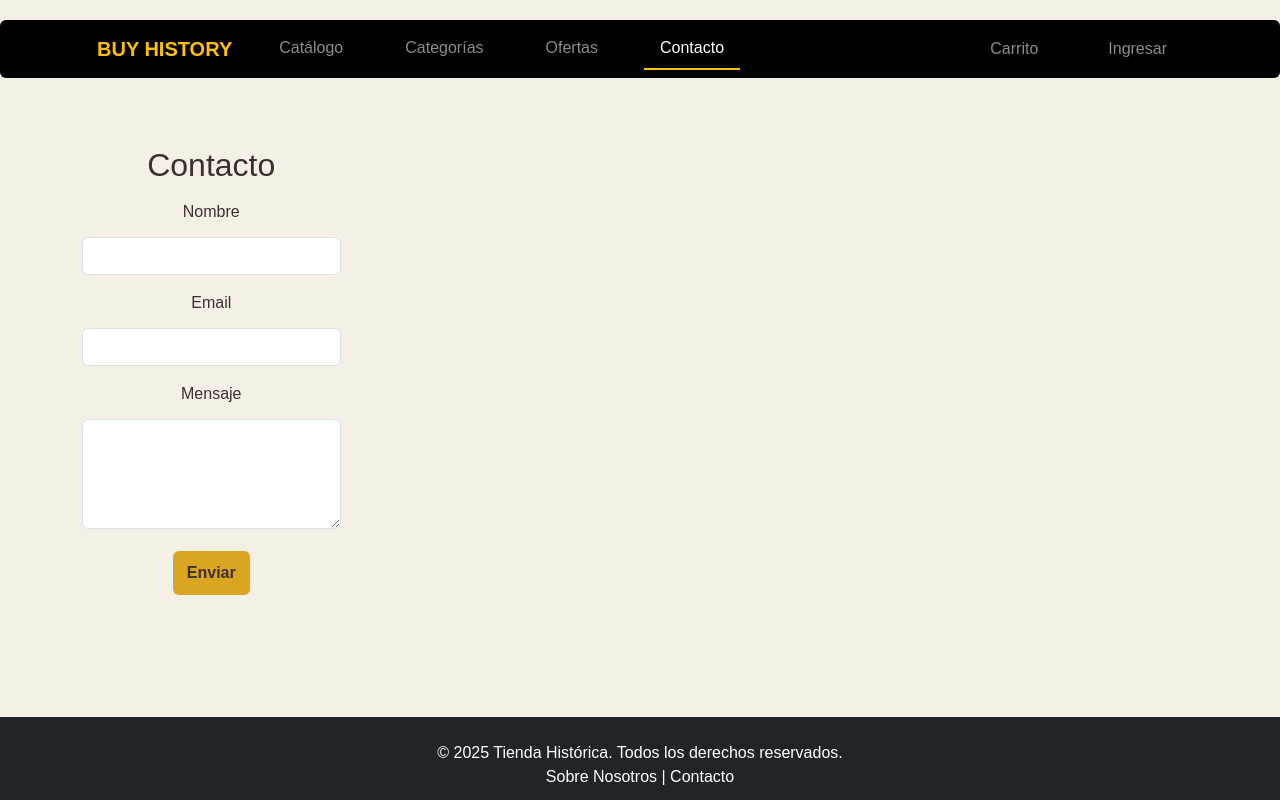
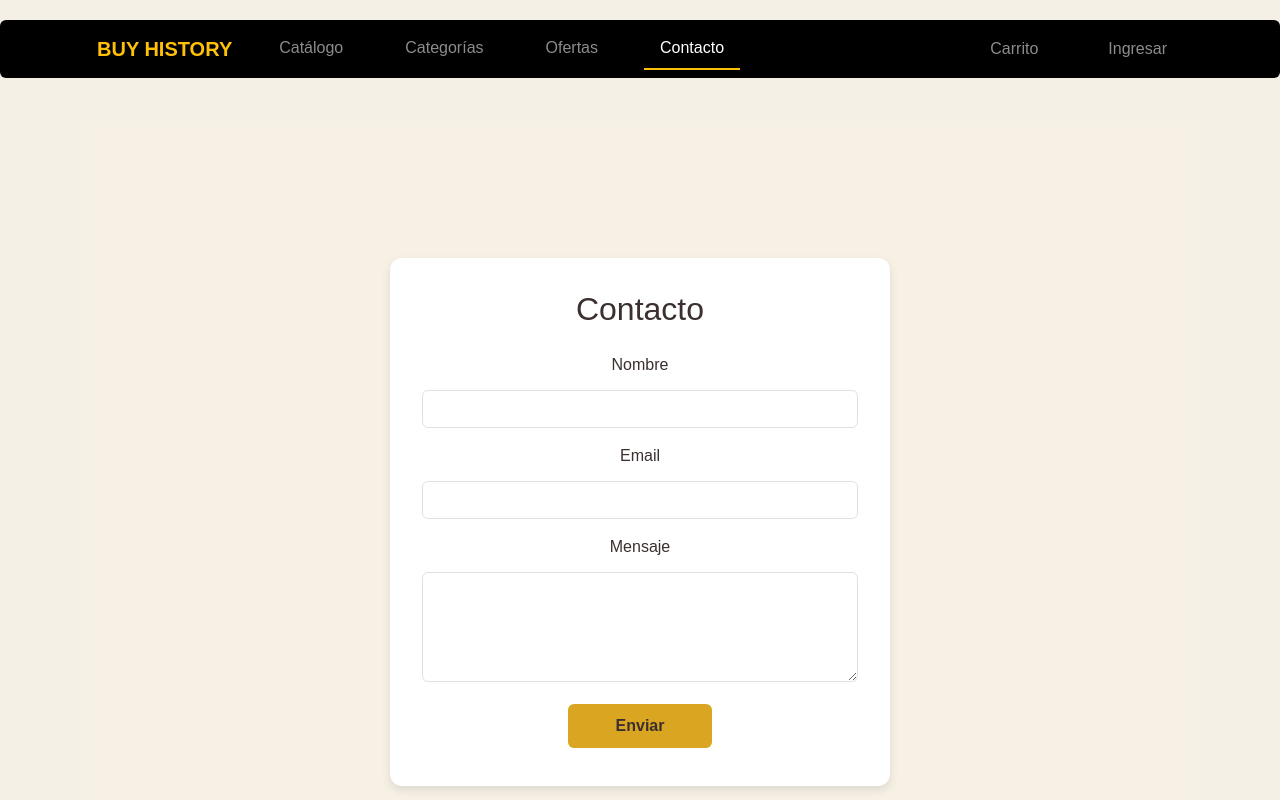
Before and after one commit to juanjosesoto29/BuyHistoryV2, a React (Vite) app: page /contacto in a window 1280 px wide. Shown: the top 800 px of the page. Built offline with nearby package versions, Linux system fonts and the light colour scheme.

Commit message:
css a form
aaa

```diff
--- a/src/pages/Contact.jsx
+++ b/src/pages/Contact.jsx
@@ -1,5 +1,5 @@
-// src/pages/Contact.jsx
 import { useState } from 'react'
+import '../styles/contact.css' // 👈 importa tu CSS personalizado
 
 export default function Contact() {
   const [form, setForm] = useState({ nombre:'', email:'', mensaje:'' })
@@ -10,10 +10,10 @@ export default function Contact() {
   }
 
   return (
-    <div className="row justify-content-center py-4">
-      <div className="col-12 col-md-8 col-lg-6">
-        <h2>Contacto</h2>
-        <form className="mt-3" onSubmit={submit}>
+    <div className="contact-page">
+      <div className="contact-card">
+        <h2 className="text-center mb-4">Contacto</h2>
+        <form onSubmit={submit}>
           <div className="mb-3">
             <label className="form-label">Nombre</label>
             <input className="form-control" required
@@ -29,7 +29,9 @@ export default function Contact() {
             <textarea className="form-control" rows="4" required
               value={form.mensaje} onChange={e=>setForm({...form, mensaje:e.target.value})}/>
           </div>
-          <button className="btn btn-dark">Enviar</button>
+          <div className="text-center">
+            <button className="btn btn-warning px-5">Enviar</button>
+          </div>
         </form>
       </div>
     </div>
--- a/src/pages/Login.jsx
+++ b/src/pages/Login.jsx
@@ -1,6 +1,6 @@
-// src/pages/Login.jsx
 import { useNavigate, Link } from 'react-router-dom'
 import { useState } from 'react'
+import '../styles/contact.css' // Reutilizamos el mismo CSS del contacto
 
 export default function Login() {
   const nav = useNavigate()
@@ -8,18 +8,15 @@ export default function Login() {
 
   const submit = (e) => {
     e.preventDefault()
-    // Simulación login: persistimos un usuario mínimo
     const user = { name: form.email.split('@')[0], email: form.email }
     localStorage.setItem('bh_user', JSON.stringify(user))
     nav('/cuenta')
   }
 
   return (
-    <div className="row justify-content-center py-4">
-      <div className="col-12 col-md-6 col-lg-4">
-        <div className="card shadow-sm">
-          <div className="card-body">
-            <h3 className="mb-3">Ingresar</h3>
+    <div className="contact-page"> {/* 👈 usamos el contenedor flex del contacto */}
+      <div className="contact-card"> {/* 👈 reutilizamos la tarjeta centrada */}
+        <h3 className="text-center mb-4">Iniciar sesión</h3>
         <form onSubmit={submit}>
           <div className="mb-3">
             <label className="form-label">Email</label>
@@ -31,14 +28,12 @@ export default function Login() {
             <input type="password" className="form-control" required
                    value={form.password} onChange={e=>setForm({...form, password: e.target.value})}/>
           </div>
-              <button className="btn btn-dark w-100">Entrar</button>
+          <button className="btn btn-warning w-100">Entrar</button>
         </form>
         <p className="mt-3 mb-0 text-center text-muted">
           ¿No tienes cuenta? <Link to="/registro">Regístrate</Link>
         </p>
       </div>
     </div>
-      </div>
-    </div>
   )
 }
--- a/src/pages/Register.jsx
+++ b/src/pages/Register.jsx
@@ -1,6 +1,6 @@
-// src/pages/Register.jsx
 import { useNavigate, Link } from 'react-router-dom'
 import { useState } from 'react'
+import '../styles/contact.css' // 👈 reutilizamos el mismo CSS del contacto
 
 export default function Register() {
   const nav = useNavigate()
@@ -8,42 +8,47 @@ export default function Register() {
 
   const submit = (e) => {
     e.preventDefault()
-    if (form.password.length < 6) return alert('La contraseña debe tener al menos 6 caracteres.')
+    if (form.password.length < 6) {
+      alert('La contraseña debe tener al menos 6 caracteres.')
+      return
+    }
+
     const user = { name: form.name.trim(), email: form.email }
     localStorage.setItem('bh_user', JSON.stringify(user))
-    nav('/login') // como pediste: al registrarse, luego ir al login
+    nav('/login') // redirige al login después del registro
   }
 
   return (
-    <div className="row justify-content-center py-4">
-      <div className="col-12 col-md-6 col-lg-4">
-        <div className="card shadow-sm">
-          <div className="card-body">
-            <h3 className="mb-3">Registro</h3>
+    <div className="contact-page"> {/* 👈 contenedor centrado */}
+      <div className="contact-card"> {/* 👈 tarjeta centrada */}
+        <h3 className="text-center mb-4">Registro</h3>
+
         <form onSubmit={submit}>
           <div className="mb-3">
             <label className="form-label">Nombre</label>
             <input className="form-control" required
               value={form.name} onChange={e=>setForm({...form, name: e.target.value})}/>
           </div>
+
           <div className="mb-3">
             <label className="form-label">Email</label>
             <input type="email" className="form-control" required
               value={form.email} onChange={e=>setForm({...form, email: e.target.value})}/>
           </div>
+
           <div className="mb-3">
             <label className="form-label">Contraseña</label>
             <input type="password" className="form-control" required
               value={form.password} onChange={e=>setForm({...form, password: e.target.value})}/>
           </div>
+
           <button className="btn btn-warning w-100 text-dark">Crear cuenta</button>
         </form>
+
         <p className="mt-3 mb-0 text-center text-muted">
           ¿Ya tienes cuenta? <Link to="/login">Ingresar</Link>
         </p>
       </div>
     </div>
-      </div>
-    </div>
   )
 }
--- /dev/null
+++ b/src/styles/contact.css
@@ -0,0 +1,16 @@
+.contact-page {
+  display: flex;
+  justify-content: center;     /* centra horizontalmente */
+  align-items: center;         /* centra verticalmente */
+  min-height: 100vh;           /* ocupa todo el alto de la pantalla */
+  background-color: #f6f0e5;   /* mismo tono que tu fondo actual */
+}
+
+.contact-card {
+  width: 100%;
+  max-width: 500px;
+  background-color: white;
+  border-radius: 12px;
+  padding: 2rem;
+  box-shadow: 0 4px 10px rgba(0, 0, 0, 0.1);
+}
```
Lines whose indentation alone changed are shown as unchanged.
